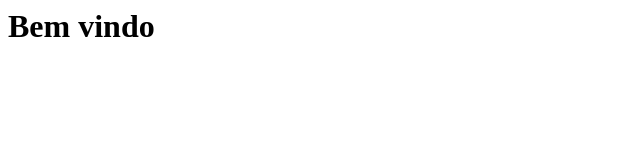
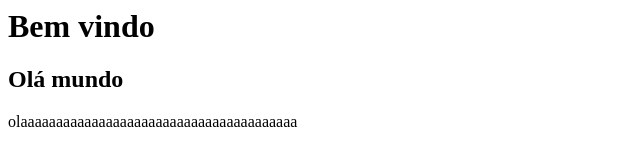
Before and after one commit to felipe-c337/curso_github, a plain HTML site: page index.html in a window 1280 px wide. Shown: the whole page, without its empty margins (0-640 px from the left). Drawn offline with Linux system fonts and the light colour scheme.

Commit message:
adicionando novos arquivos

```diff
--- a/index.html
+++ b/index.html
@@ -1 +1,4 @@
 <h1>Bem vindo</h1>
+<h2>Olá mundo</h2>
+<p>olaaaaaaaaaaaaaaaaaaaaaaaaaaaaaaaaaaaaaaa
+</p>
```
Also changed, not shown: Nome.txt, a.txt (added).
